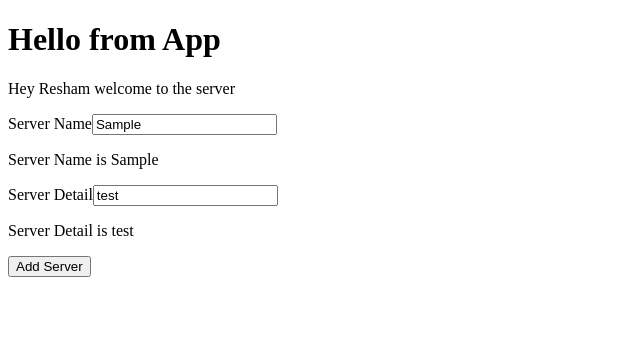
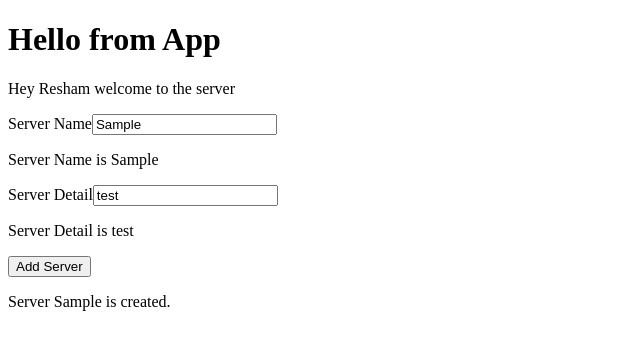
Before and after one commit to toshunigam/angular-learning, an Angular app in the folder angylearning/: page / in a window 1280 px wide. Both pictures are taken after typing "Sample" into the empty fields and a click on the button "Add Server". Shown: the top 350 px of the page, without its empty margins (0-640 px from the left). Built offline with nearby package versions, Linux system fonts and the light colour scheme.

Commit message:
if and else directive example

```diff
--- a/angylearning/src/app/servers/servers.component.html
+++ b/angylearning/src/app/servers/servers.component.html
@@ -14,3 +14,7 @@
   <p>Server Detail is {{serverDetails}}</p>
 
 <button class="btn btn-primary" [disabled]="!allowNewServer" (click)="onCreateServer()">Add Server</button>
+<p *ngIf="serverCreated; else noServer">Server {{ serverName }} is created.</p>
+<ng-template #noServer>
+    <p>No server is created</p>
+</ng-template>
--- a/angylearning/src/app/servers/servers.component.ts
+++ b/angylearning/src/app/servers/servers.component.ts
@@ -10,7 +10,7 @@
   allowNewServer:boolean=false
   serverName:string='tets'
   serverDetails:string='test'
-
+  serverCreated:boolean = false
 
   constructor(){
     setTimeout(()=>{
@@ -26,6 +26,7 @@
   }
 
   onCreateServer(){
+    this.serverCreated = true
     console.log('coming from servers component. Mind s in server',this.serverName)
   }
 }
```
